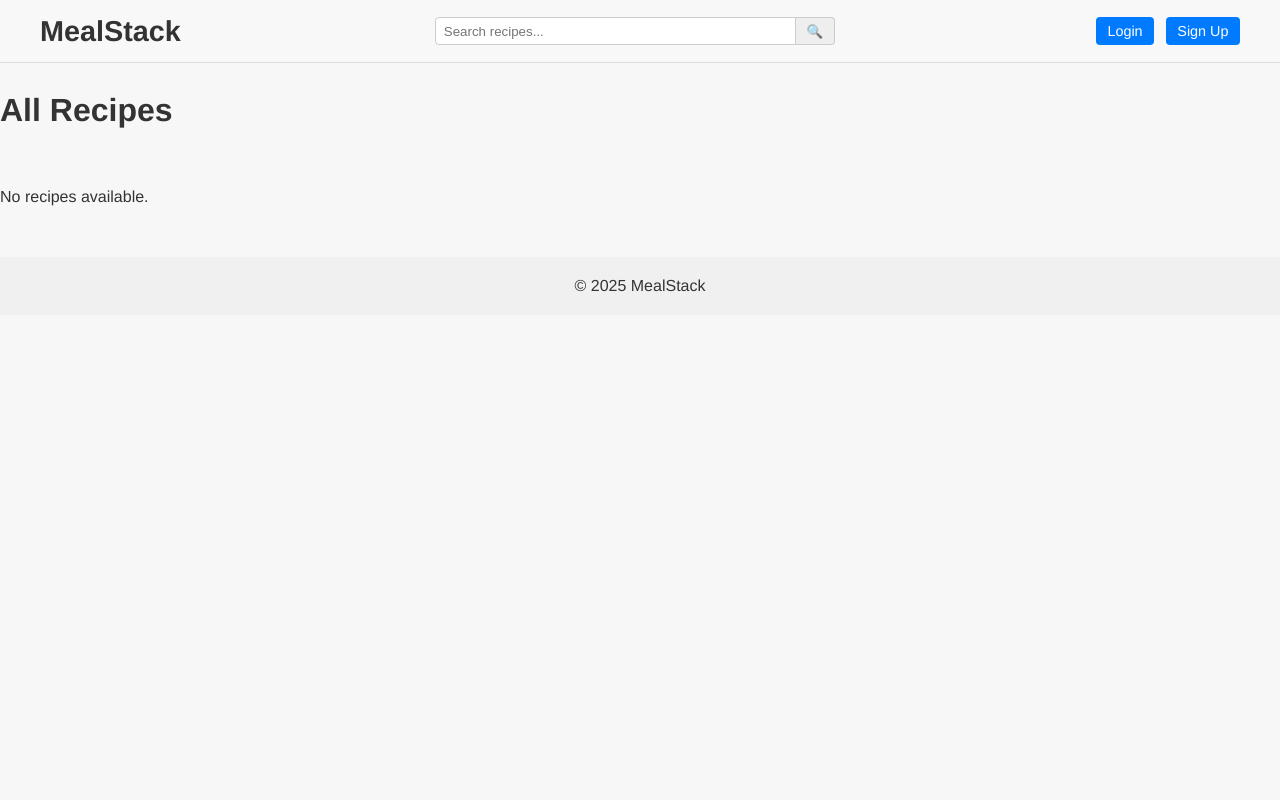
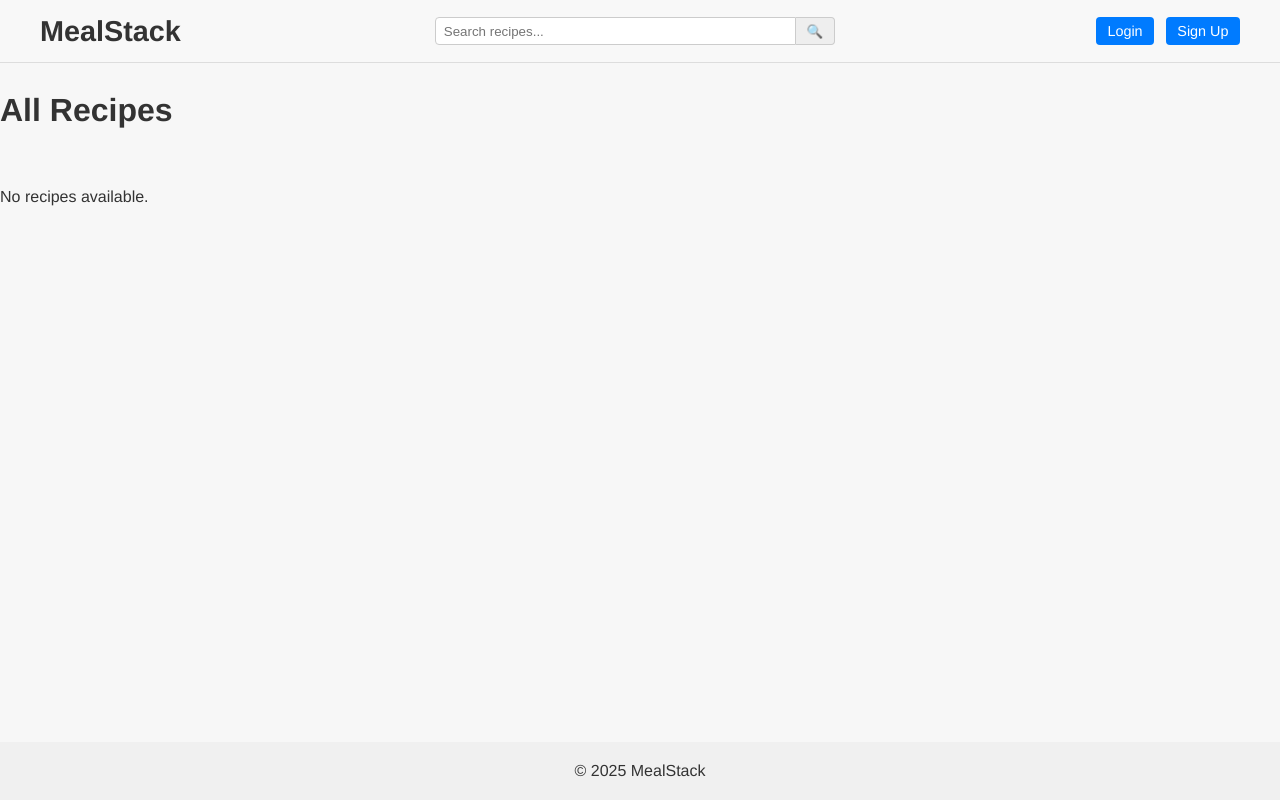
Before and after one commit to TrickShotMLG02/MealStack, a Django app: page /recipes/ in a window 1280 px wide. Run offline with Django 5.2, Linux system fonts and the light colour scheme; data that the repository does not hold is empty.

Commit message:
fixed footer clamping

```diff
--- a/MealStack/static/css/main.css
+++ b/MealStack/static/css/main.css
@@ -21,6 +21,18 @@ body {
     line-height: 1.6;
 }
 
+/* Ensure body fills viewport and uses column flex layout */
+.site-body {
+    display: flex;
+    flex-direction: column;
+    min-height: 100vh; /* full height of viewport */
+    margin: 0;
+}
+
+/* Main content grows to fill remaining space */
+.site-main {
+    flex: 1;
+}
 
 /*
 *****************
--- a/MealStack/templates/base.html
+++ b/MealStack/templates/base.html
@@ -7,15 +7,17 @@
     <link rel="stylesheet" href="{% static 'css/main.css' %}">
     {% block extra_css %}{% endblock %}  {# page-specific CSS goes here #}
 </head>
-<body>
+<body class="site-body">
+
     {% include 'components/header.html' %}
 
-    <main>
+    <main class="site-main">
         {% block content %}{% endblock %}
     </main>
 
     {% include 'components/footer.html' %}
 
     {% block extra_js %}{% endblock %}  {# page-specific JS goes here #}
+
 </body>
 </html>
```
